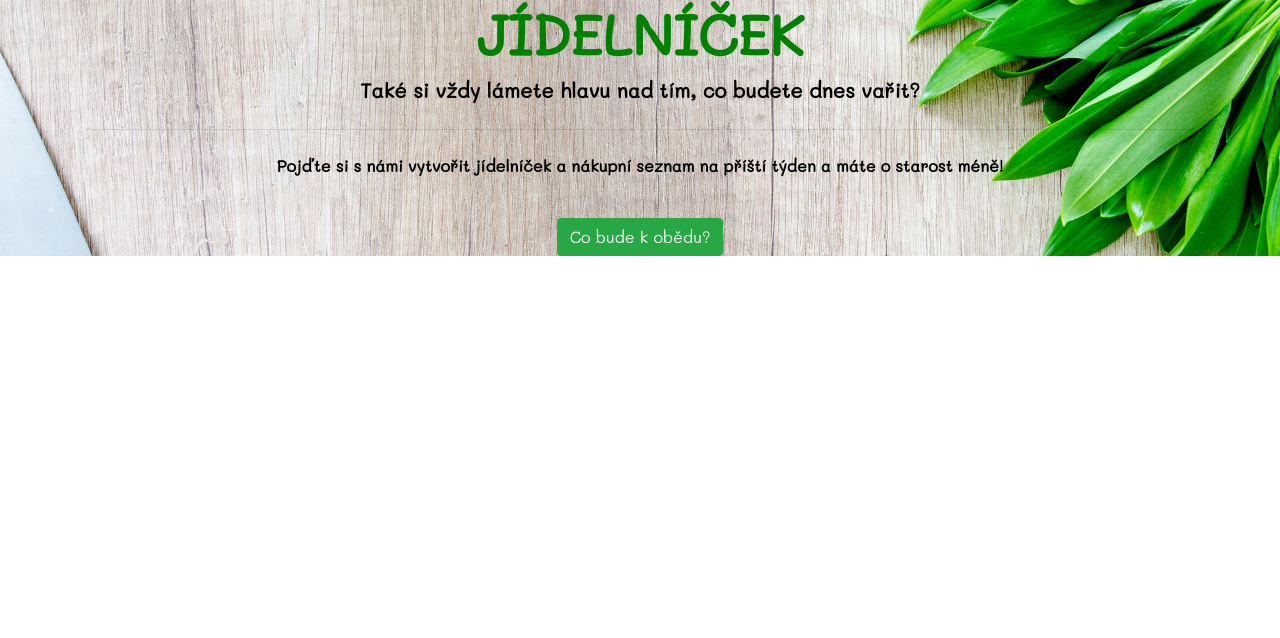
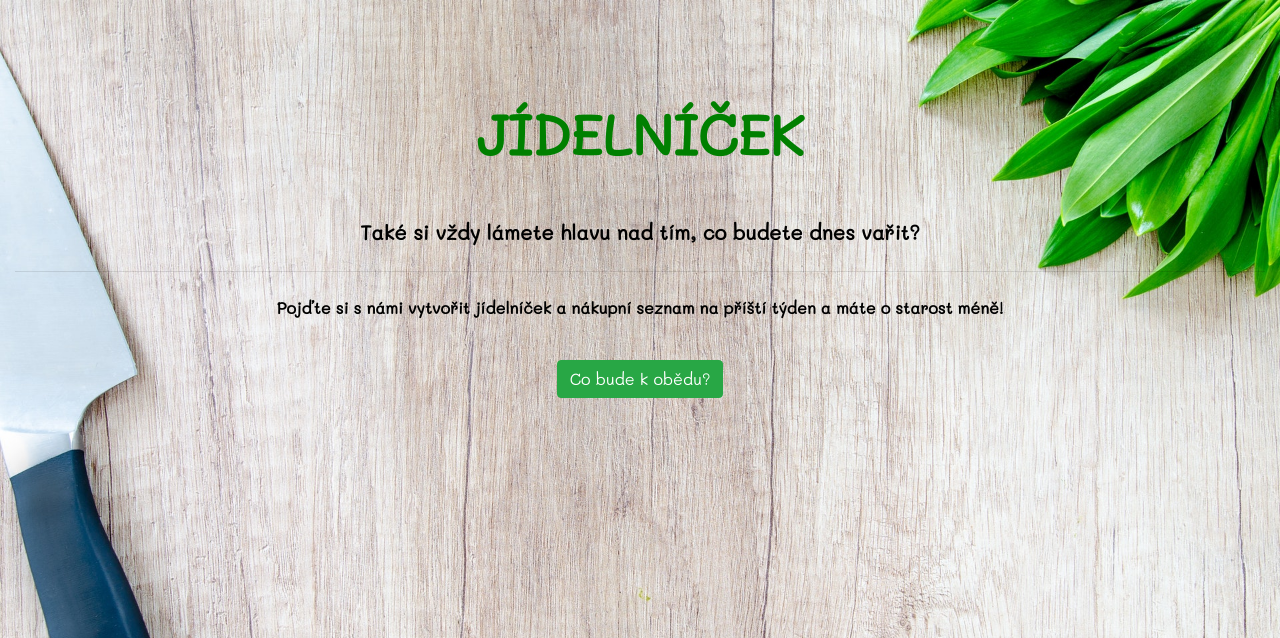
Before and after one commit to Morielled/Jidelnicek, a Flask app: page / in a window 1280 px wide. Shown: the top 638 px of the page. Run offline with Flask 2, Linux system fonts and the light colour scheme; some libraries are stand-ins or nearby versions.

Commit message:
Změna velikosti pozadí a odsazení h1 od horního okraje

```diff
--- a/jidelnicek/templates/index.html
+++ b/jidelnicek/templates/index.html
@@ -11,21 +11,27 @@
 		<link rel="stylesheet" href="/static/style.css" />
 
 		<link href="https://fonts.googleapis.com/css?family=Mali" rel="stylesheet">
+		<style>
+				h1.ex1 {
+						margin: 100px 70px 50px;
 
+				}
+
+				</style>
   </head>
-  <body>
+  <body background="/static/cooking.jpg" class="pozadi">
 
 	<div>
 
-			<div class="jumbotron-fluid zarovnani pozadi">
-				<div class="container">
-					<h1 class="display-4 nadpis">JÍDELNÍČEK</h1>
+			<div class="zarovnani">
+				<div class="container-fluid">
+
+					<h1 class="display-4 nadpis ex1">JÍDELNÍČEK</h1>
 					<p class="lead paragraf1a2">Také si vždy lámete hlavu nad tím, co budete dnes vařit?</p>
 					<hr class="my-4">
 					<p class="paragraf1a2">Pojďte si s námi vytvořit jídelníček a nákupní seznam na příští týden a máte o starost méně!</p>
 					<br>
-					<!-- odkazy na tlacitka nevyplnuj, to musim ja -->
-					<a class="btn btn-success generuj" href="{{ url_for('jidelnicek') }}" role="button">Co bude k obědu?</a>
+					<a href="jidelnicek.html" class="btn btn-success generuj" href="{{ url_for('jidelnicek') }}" role="button">Co bude k obědu?</a>
 				</div>
 			</div>
 				<!-- <a href="index.html"><img src="cooking.jpg" alt="" class="pozadi">></a>//-->
```
Also changed, not shown: jidelnicek/templates/jidelnicek.html (+10 -4 lines), jidelnicek/templates/jidelnicek2.html (+10 -3 lines).
